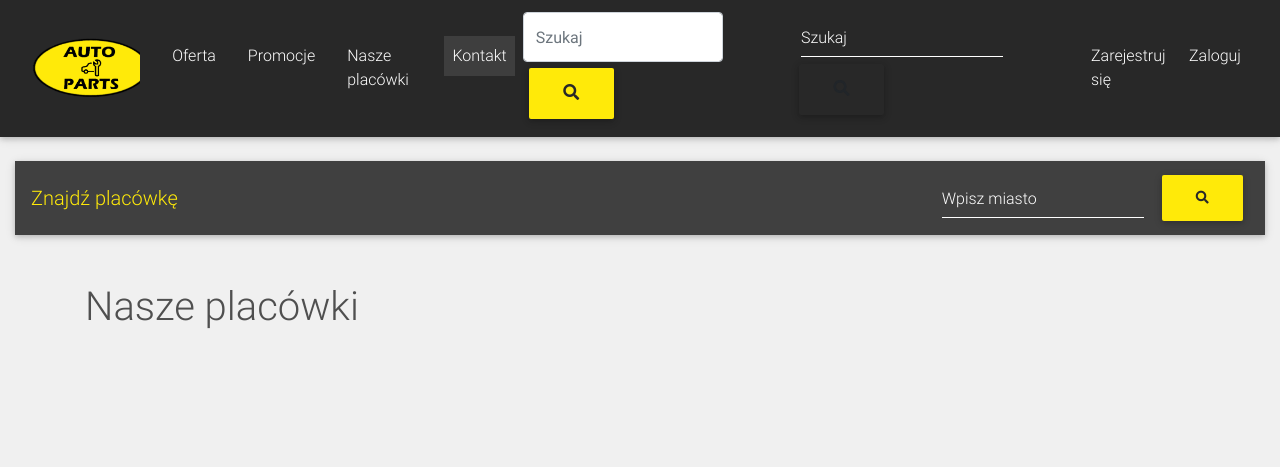
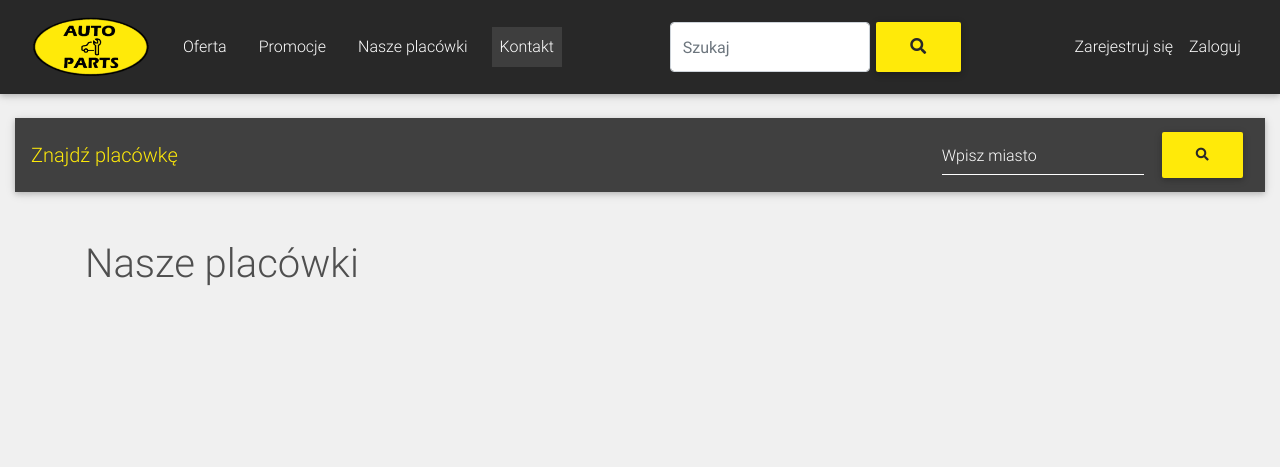
Before and after one commit to IhateTrains/group-project, a Django app: page /contact/ in a window 1280 px wide. Shown: the top 467 px of the page. Run offline with Django 3.2, Linux system fonts and the light colour scheme; data that the repository does not hold is empty; some libraries are stand-ins or nearby versions.

Commit message:
Update base.html

```diff
--- a/pages/templates/pages/base.html
+++ b/pages/templates/pages/base.html
@@ -96,17 +96,6 @@
 
 
         <!-- Right -->
-            <!-- Search -->
-              <form class="form-inline" method="POST" action={% url 'pages:search-products' %}>
-                {% csrf_token %}
-                <div class="md-form my-0">
-                  <input class="form-control mr-sm-2" type="text" placeholder="Szukaj" aria-label="Szukaj" name="searched">
-                  <button class="btn search-btn" type="submit">
-                    <i class="fas fa-search"></i>
-                  </button>
-                </div>
-              </form>
-             <!-- Search -->
         <ul class="navbar-nav nav-flex-icons">
             <!-- Cart -->
             {% if user.is_authenticated %}
```
